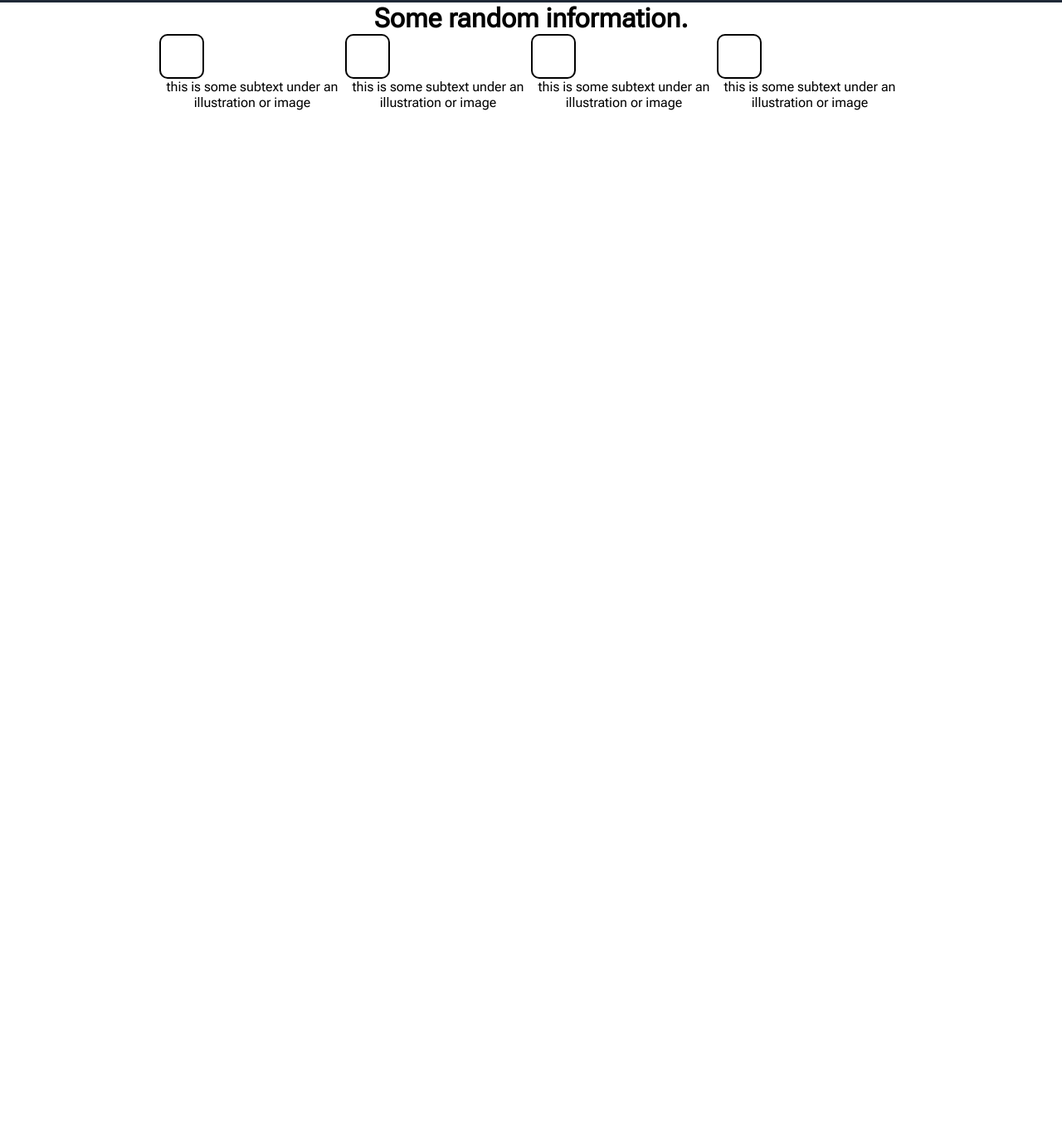
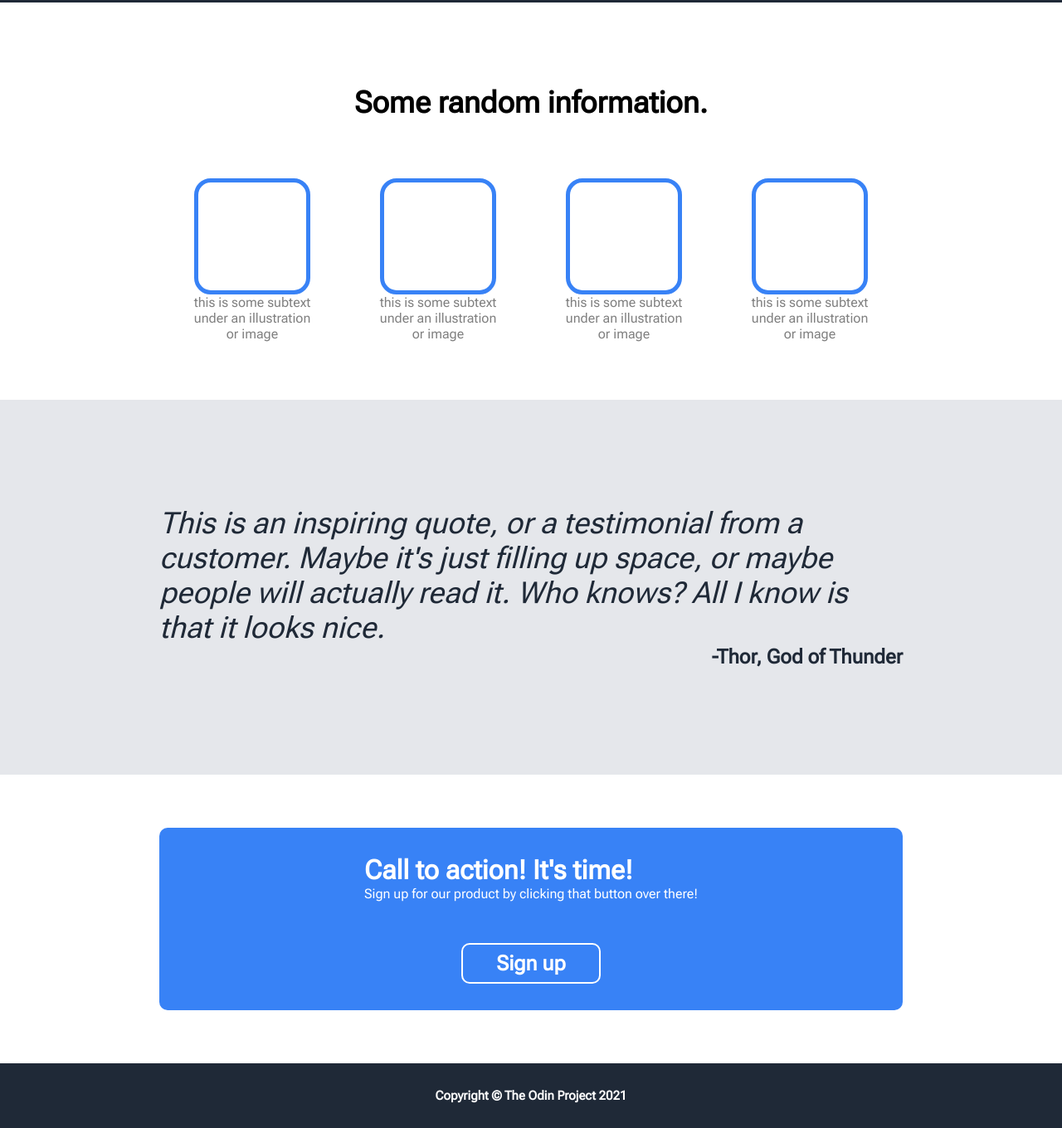
Before and after one commit to meriusss/landing-page, a plain HTML site: page index.html in a window 1280 px wide. Shown: the part 587-1947 px from the top of the page at 83% size. Before the commit the page ends 800 px from the top, so only its background shows below. Drawn offline with Linux system fonts and the light colour scheme.

Commit message:
Final version of Landing Page project

```diff
--- a/index.html
+++ b/index.html
@@ -46,5 +46,30 @@
             <div class="border"><div class="illustration"></div><p>this is some subtext under an illustration or image</p></div>
         </div>
     </div>
+
+    <div class="contentContainer3">
+        <div class="quote">
+            <h1>This is an inspiring quote, or a testimonial from a customer. Maybe it's just filling up space, or maybe people will actually read it. Who knows? All I know is that it looks nice.</h1>
+        </div>
+        <div class="author">
+            <h2>-Thor, God of Thunder</h2>
+        </div>
+    </div>
+
+    <div class="contentContainer4">
+        <div class="anotherContainer">
+        <div class="textContainer">
+            <h1>Call to action! It's time!</h1>
+            <p>Sign up for our product by clicking that button over there!</p>
+        </div>
+        <div class="signupContainer">
+            <button>Sign up</button>
+        </div>
+        </div>
+    </div>
+
+    <footer>
+        <h1>Copyright © The Odin Project 2021</h1>
+    </footer>
 </body>
 </html>
--- a/styles.css
+++ b/styles.css
@@ -98,27 +98,105 @@
 }
 
 .contentContainer2{
-    padding-left: 15%;
-    padding-right: 15%;
-    color: black;
+    display: block;
+    padding: 50px 15%;
+}
+
+.contentContainer2 div h1{
+    text-align: center;
+    padding: 50px 0;
+    font-size: 36px;
+    font-weight: 900;
+
+}
+.border{
     display: flex;
+    max-width: 150px;
+    margin: 20px 0;
     flex-direction: column;
-    flex-wrap: wrap;
-    align-content: center;
     align-items: center;
 }
+.border p{
+    white-space: normal;
+    text-align: center;
+    color: grey;
 
-.illustration{
-    border: 2px solid black;
-    height: 50px;
-    width: 50px;
-    border-radius: 10px;
 }
 
 .illustrationContainer{
     display: flex;
     flex-direction: row;
+    flex-wrap: wrap;
+    align-content: center;
+    justify-content: space-around;
 }
-.border{
+
+.illustration{
+    border: 5px solid #3882f6;
+    border-radius: 20px;
+    height: 130px;
+    width: 130px;
+}
+
+.contentContainer3{
+    background-color: #e5e7eb;
+    display: block;
+    padding: 10% 15%;
+}
+.quote h1{
+    font-size: 36px;
+    font-weight: 100;
+    font-style: italic;
+    color: #1f2937;
+}
+.author h2{
+    text-align: right;
+    color: #1f2937;
+    font-weight: 600;
+}
+.contentContainer4{
+    background-color: white;
+    padding: 5% 15%;
+    display: flex;
+    flex-direction: row;
+    justify-content: center;
+}
+.textContainer{
+    padding: 0 20px;
+}
+.textContainer h1,p{
+    color: white;
+}
+.anotherContainer{
+    display: flex;
+    flex-direction: row;
+    gap: 50px;
+    background-color: #3882f6;
+    border-radius: 10px;
+    padding: 2em 15%;
+    flex-wrap: wrap;
+    align-items: center;
+    justify-content: center;
+    align-content: center;
+}
+
+.signupContainer button{
+    background-color: #3882f6;
+    border: 2px solid white;
+    color: white;
+    font-size: 25px;
+    padding: 8px 40px;
+    border-radius: 10px;
+    font-weight: 900;
+}
+
+footer{
+    background-color: #1f2937;
+    padding: 30px 15%;
+}
+
+footer h1{
+    color: white;
     text-align: center;
+    font-size: 15px;
 }
```
